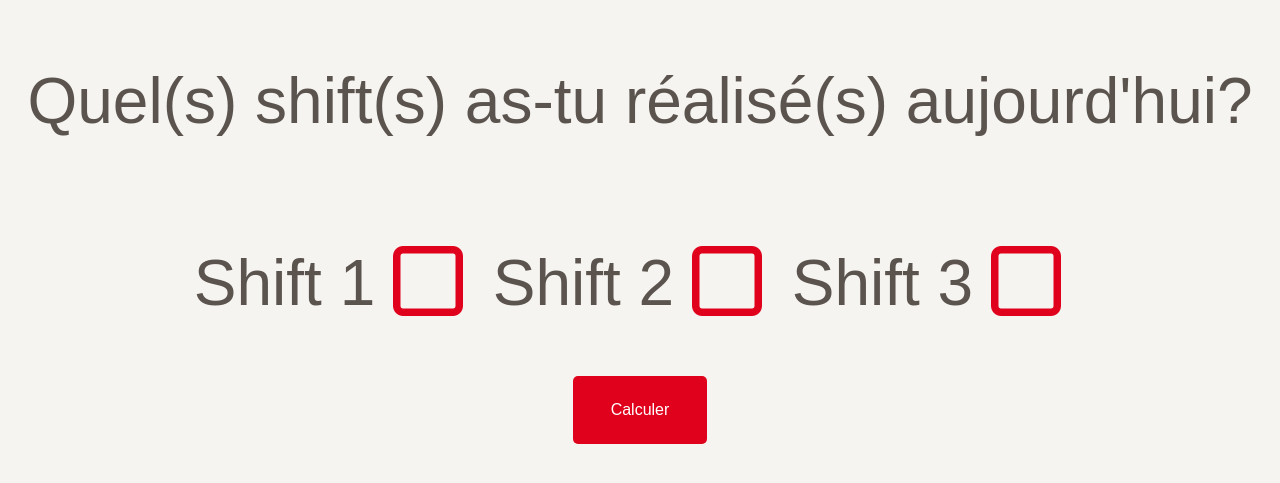
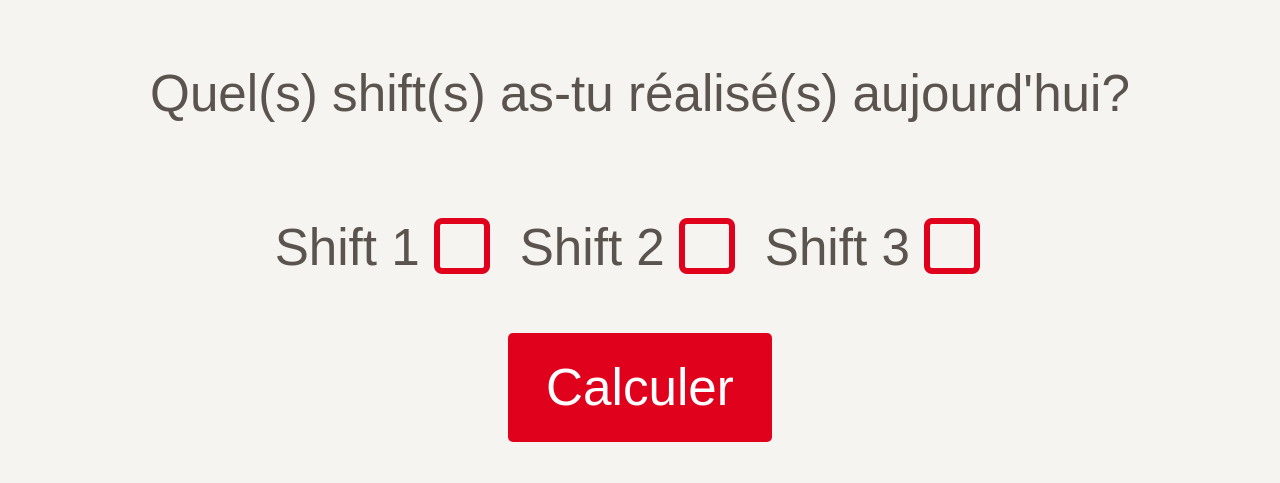
Before and after one commit to DBryck/dbryck.github.io, a plain HTML site: page index.html in a window 1280 px wide. Shown: the part 153-636 px from the top of the page. Drawn offline with Linux system fonts and the light colour scheme.

Commit message:
Update style.css

```diff
--- a/style.css
+++ b/style.css
@@ -56,7 +56,7 @@ button {
     padding: 2% 3%;
     border-radius: 5px;
     cursor: pointer;
-    font-size: 100%;
+    font-size: 4vw;
 }
 
 button:hover {
@@ -110,12 +110,12 @@ label {
 
 p,
 label {
-    font-size: 5vw;
+    font-size: 4vw;
 }
 
 #question {
     margin-top: 5%;
-    font-size: 5vw;
+    font-size: 4vw;
     width: 100%;
 }
 
```
